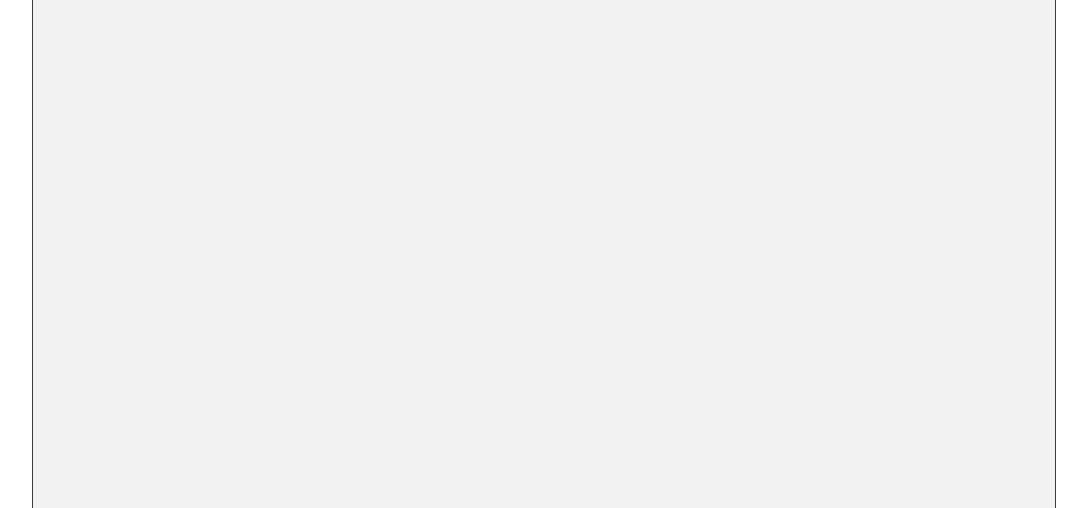
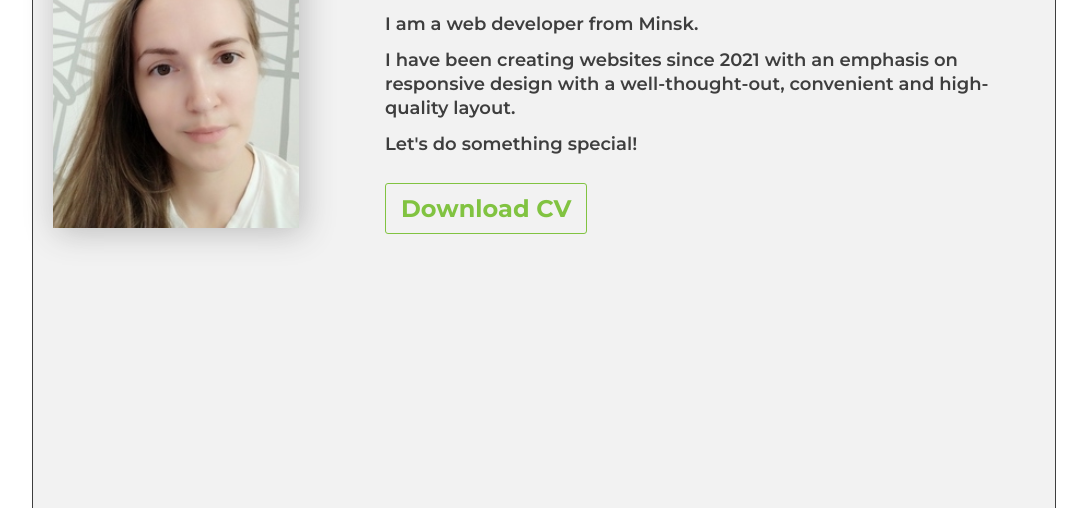
Before and after one commit to zhmenkaya/rsschool-cv, a plain HTML site: page index.html in a window 1280 px wide. Shown: the part 204-712 px from the top of the page, without its empty margins (96-1183 px from the left). Drawn offline with Linux system fonts and the light colour scheme.

Commit message:
feat: add new section profile, formating style profile

```diff
--- a/css/style.css
+++ b/css/style.css
@@ -1,13 +1,12 @@
 html,
 body {
-    box-sizing: border-box;
 	height: 100%;
 }
 
 *,
 *::after,
 *::before{
-    box-sizing:inherit;
+    box-sizing:border-box;
     margin: 0;
     padding: 0;
 }
@@ -21,6 +20,8 @@ body {
 	flex-direction: column;
 	min-height: 100%;
     border: 1px solid #3E3E3E;
+    font-family: 'Montserrat', sans-serif;
+    color:#3E3E3E;
 }
 
 .header {
@@ -75,6 +76,62 @@ body {
 	flex: 1 0 auto;
     background:#F2F2F2;
 }
+
+.profile {
+}
+.profile__inner {
+    display: flex;
+    justify-content: space-between;
+}
+.profile__wrap-img {
+    min-height: 350px;
+    min-width: 25%;
+    margin-right: 30px;
+}
+.profile__image {
+    width: 100%;
+    object-fit: cover;
+    box-shadow: 4px 4px 30px 0px rgba(62, 62, 62, .3);
+
+}
+.profile__info {
+    max-width: 650px;
+
+}
+.profile__name {
+    font-size: 42px;
+    margin-bottom: 15px;
+    color:#81C341;
+}
+.profile__profession {
+    color:#81C341;
+    margin-bottom: 15px;
+}
+.profile__text{
+    font-size: 18px;
+    font-weight: 600;
+    line-height: 24px;
+    margin-bottom: 12px;
+}
+
+
+
+.profile__link-download{
+    text-decoration: none;
+    font-size: 24px;
+    font-weight: 700;
+    color:#81C341;
+    padding: 10px 15px;
+    border: 1px solid #81C341;
+    border-radius: 3px;
+    -webkit-border-radius: 3px;
+    -moz-border-radius: 3px;
+    -ms-border-radius: 3px;
+    -o-border-radius: 3px;
+    display: inline-block;
+    margin-top: 15px;
+}
+
 .footer {
 	flex: 0 0 auto;
     background-color:#81C341;
--- a/index.html
+++ b/index.html
@@ -4,6 +4,9 @@
     <meta charset="UTF-8">
     <meta http-equiv="X-UA-Compatible" content="IE=edge">
     <meta name="viewport" content="width=device-width, initial-scale=1.0">
+    <link rel="preconnect" href="https://fonts.googleapis.com">
+    <link rel="preconnect" href="https://fonts.gstatic.com" crossorigin>
+    <link href="https://fonts.googleapis.com/css2?family=Montserrat:wght@400;600;700&display=swap" rel="stylesheet">
     <link rel="stylesheet" href="css/style.css">
     <title>CV</title>
 </head>
@@ -39,14 +42,32 @@
 
                 </nav>
             </div>
-
         </header>
         <main class="main">
 
-            <section class="info">
+            <section class="profile">
+                <div class="container">
+                    <div class="profile__inner">
+                        <div class="profile__wrap-img">
+                            <img  class="profile__image" src="./image/photo.jpg" alt="">
+                        </div>
+                        <div class="profile__info">
+                            <h1 class="profile__name">YAUHENIA KLIMOVICH</h1>
+                            <h2 class="profile__profession">Web developer</h2>
+                            <p class="profile__text">I am a web developer from Minsk.</p>
+                            <p class="profile__text">I have been creating websites since 2021
+                                        with an emphasis on responsive design with a well-thought-out, convenient
+                                        and high-quality layout.</p>
+                            <p class="profile__text">Let's do something special!</p>
+                            <a class="profile__link-download" href="https://drive.google.com/file/d/1DcYRrBt0AMiYL9JUCSJxtuHl_uu0u-nf/view?usp=sharing" download="">Download CV</a>
 
+                        </div>
+                    </div>
+                </div>
             </section>
+
         </main>
+
         <footer class="footer">
             <div class="container">
                 <nav class="footer__social-menu social-menu">
```
Also changed, not shown: image/photo.jpg (added).
